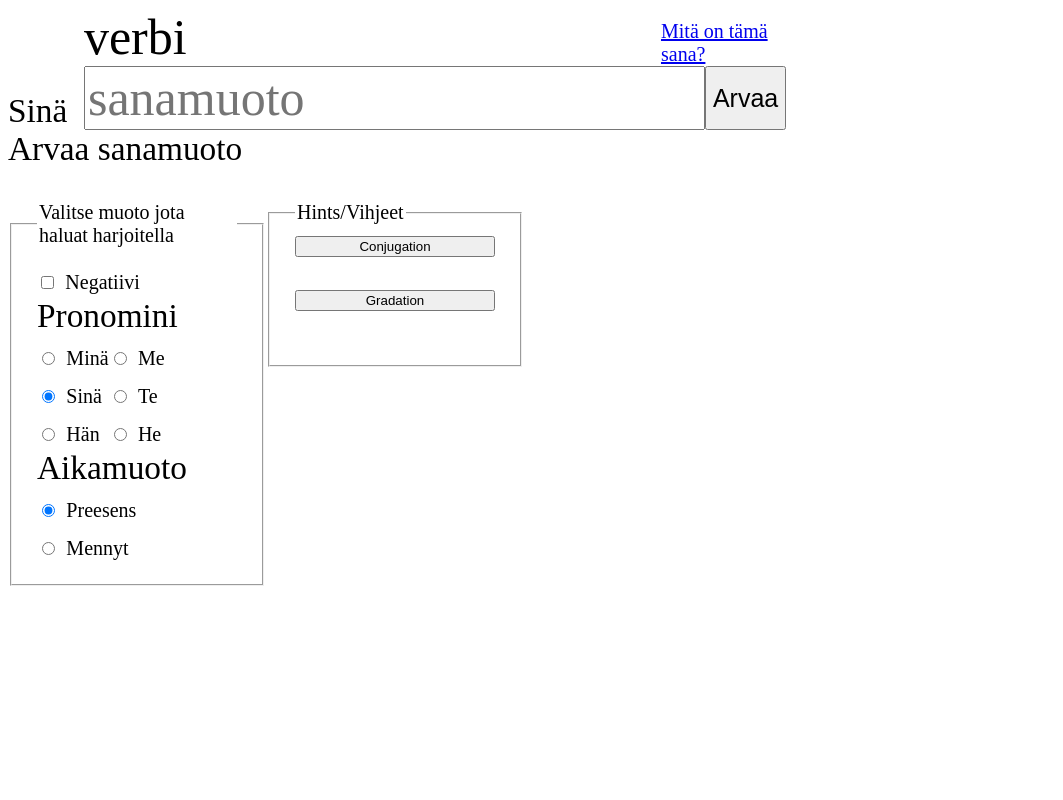
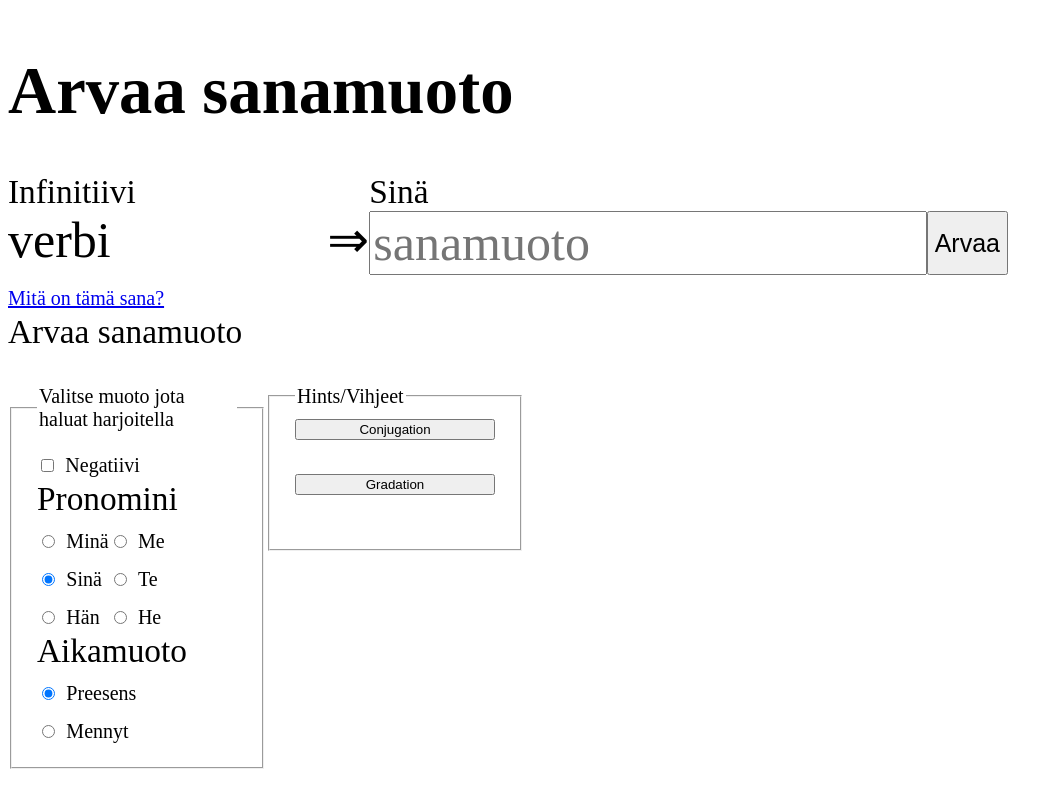
Before and after one commit to fpdotmonkey/fi_dict, a plain HTML site: page index.html in a window 1280 px wide. Shown: the whole page, without its empty margins (0-1063 px from the left). Drawn offline with nearby package versions, Linux system fonts and the light colour scheme; no server answers.

Commit message:
Reflow the UI to make the point of the site clear
When observing people trying out the site, usually people are a bit
confused at first and I need to explain to them what to do.  One person
even thought it was a search tool instead of a game.

I've now made the prompt and the answer be horizontal to each other
instead of vertical and placed an arrow between so players realize one
leads to the other.

There's also a big h1 heading at the top now so people don't think that
the prompt is the page title or something.

```diff
--- a/index.html
+++ b/index.html
@@ -313,27 +313,19 @@ function present_gradation_hint() {
 </head>
 <body>
   <main>
+    <h1 title="Guess the word form">Arvaa sanamuoto</h1>
     <form id="answer" onsubmit="on_answer_guessed(event)">
-      <div class="flex-row flex-align-end">
+      <div style="display: grid; grid-template-columns: 1fr 0.1fr 2fr;">
+          <label>Infinitiivi</label>
+          <div></div>
           <label
             id="answer-label"
             class="flex-no-shrink"
             for="prompt"
             title="You"
             >Sinä</label>
-        <div style="width: 0.5em"></div>
-        <div class="flex-column">
-          <div class="flex-row" style="align-items: end">
           <div id="prompt" class="question-and-answer">verbi</div>
-            <div style="width: 0.5em"></div>
-            <a
-              id="look-it-up"
-              href="https://wiktionary.org"
-              title="What is this word?"
-              target="_none"
-              style="font-size: 15pt;"
-            >Mitä on tämä sana?</a>
-          </div>
+          <div class="question-and-answer">⇒</div>
           <div class="flex-row">
             <input
               id="answer-input"
@@ -346,7 +338,13 @@ function present_gradation_hint() {
             <input type="submit" value="Arvaa" title="Guess">
           </div>
       </div>
-      </div>
+      <a
+        id="look-it-up"
+        href="https://wiktionary.org"
+        title="What is this word?"
+        target="_none"
+        style="font-size: 15pt;"
+      >Mitä on tämä sana?</a>
     </form>
     <div>
       <span id="feedback" title="Guess the word form">Arvaa sanamuoto</span>
@@ -354,7 +352,7 @@ function present_gradation_hint() {
     <div><span id="record"></span></div>
     <div style="height: 1em"></div>
     <div class="flex-row">
-      <form onchange="on_muoto_change(event)">
+      <div onchange="on_muoto_change(event)">
         <fieldset style="width: 200px">
           <legend>Valitse muoto jota haluat harjoitella</legend>
           <div>
@@ -447,8 +445,8 @@ function present_gradation_hint() {
             </div>
           </div>
         </fieldset>
-      </form>
-      <form>
+      </div>
+      <div>
         <fieldset style="width: 200px">
           <legend>Hints/Vihjeet</legend>
           <div class="flex-column">
@@ -466,7 +464,7 @@ function present_gradation_hint() {
             </div>
           </div>
         </fieldset>
-      </form>
+      </div>
     </div>
   </main>
 </body>
```
Lines whose indentation alone changed are shown as unchanged.
